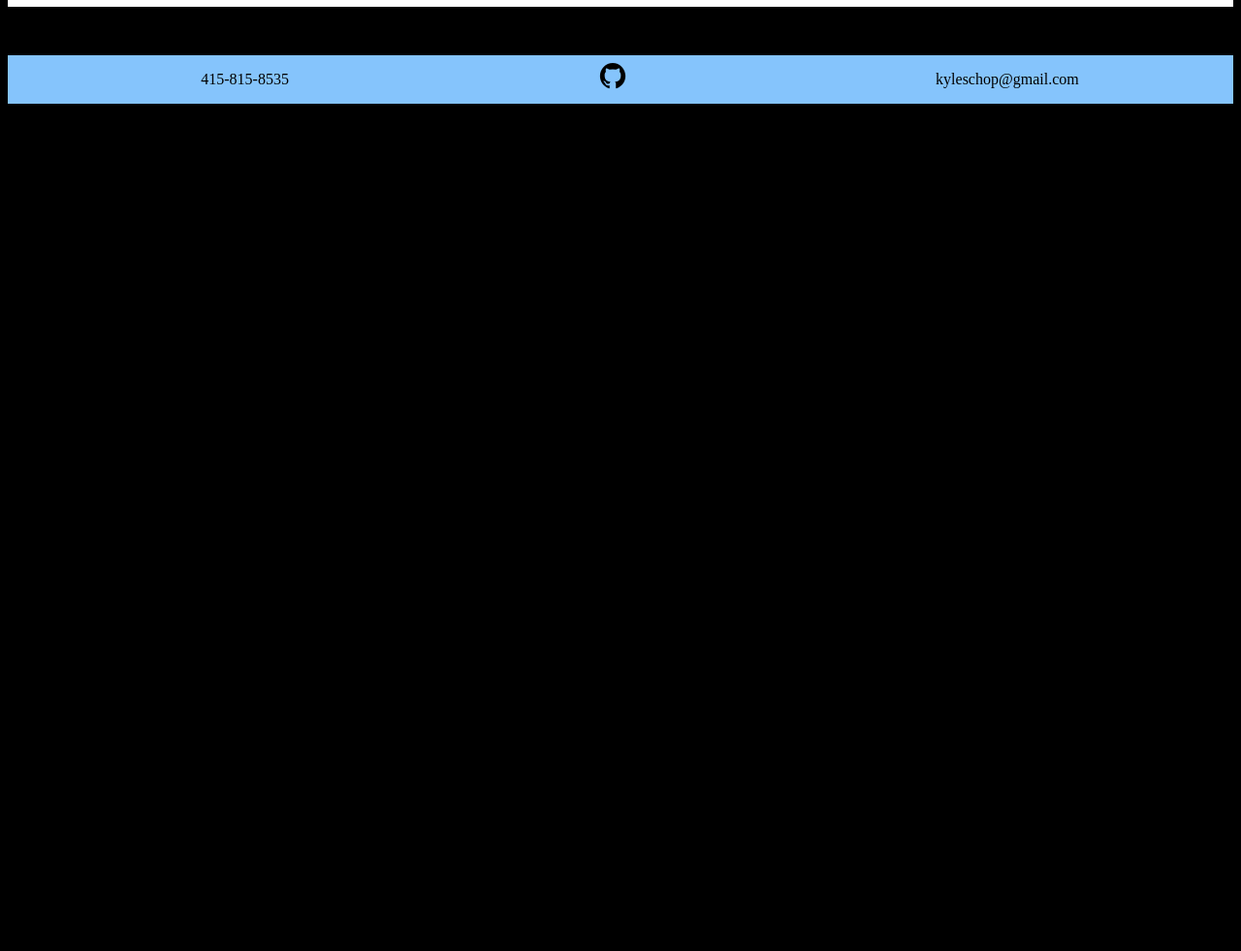
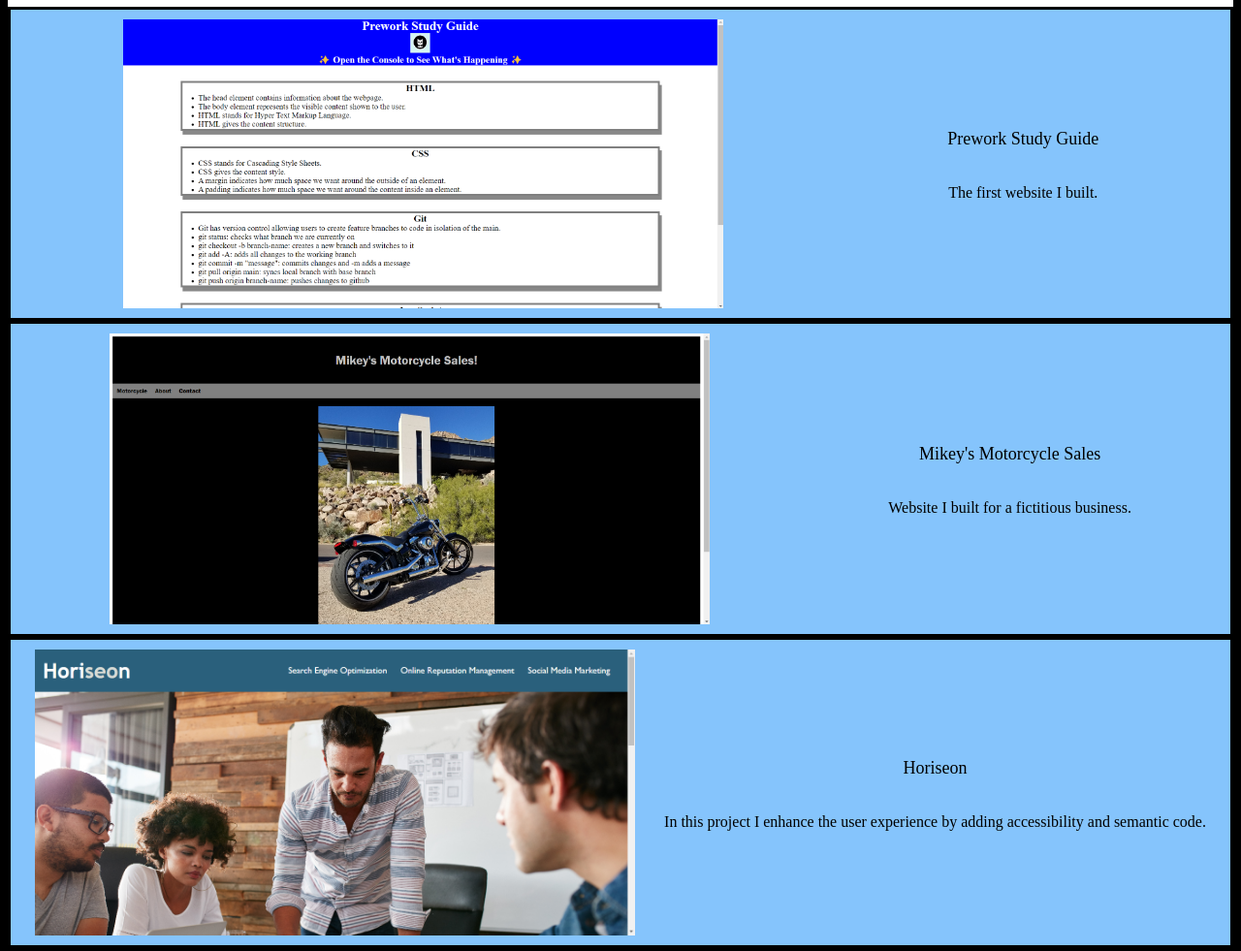
Before and after one commit to kyleschop/my-first-portfolio, a plain HTML site: page index.html in a window 1280 px wide. Shown: the part 562-1543 px from the top of the page at 97% size. Before the commit the page ends 800 px from the top, so only its background shows below. Drawn offline with nearby package versions, Linux system fonts and the light colour scheme.

Commit message:
Added my work section material

```diff
--- a/assets/style.css
+++ b/assets/style.css
@@ -52,6 +52,34 @@ a {
     text-align: center;
 }
 
+.my-work {
+    background-color: rgb(133, 196, 252);
+}
+
+.projects {
+    display: flex;
+    flex-direction: row;
+    align-items: center;
+    justify-content: space-around;
+    text-align: center;
+    border-style: solid;
+    padding: 10px;
+}
+
+.projects section {
+    display: flex;
+    flex-direction: column;
+}
+.projects header {
+    font-size: large;
+    padding: 20px;
+    color: black;
+}
+
+.projects img {
+    width: 50%;
+}
+
 footer {
     background-color: rgb(133, 196, 252);
 }
--- a/index.html
+++ b/index.html
@@ -34,9 +34,27 @@
             </p>
         </section>
         <section class="my-work" id="my-work">
-            <p>
-                Place holder
-            </p>
+            <section class="projects" id="prework-study-guide">
+                <img src="./assets/prework-study-guide.png" alt="image of prework study guide website.">
+                <section>
+                    <header>Prework Study Guide</header>
+                    <p>The first website I built.</p>
+                </section>
+            </section>
+            <section class="projects" id="prework-study-guide">
+                <img src="./assets/motorcycle-sales-website.png" alt="image of motorcyle sales website">
+                <section>
+                    <header>Mikey's Motorcycle Sales</header>
+                    <p>Website I built for a fictitious business.</p>
+                </section>
+            </section>
+            <section class="projects" id="prework-study-guide">
+                <img src="./assets/Horiseon website.png" alt="image of Horiseon website">
+                <section>
+                    <header>Horiseon</header>
+                    <p>In this project I enhance the user experience by adding accessibility and semantic code.</p>
+                </section>
+            </section>
         </section>
        <footer class="contact-me" id="contact-me">
            <nav>
```
Also changed, not shown: assets/Horiseon website.png (added), assets/motorcycle-sales-website.png (added), assets/prework-study-guide.png (added).
